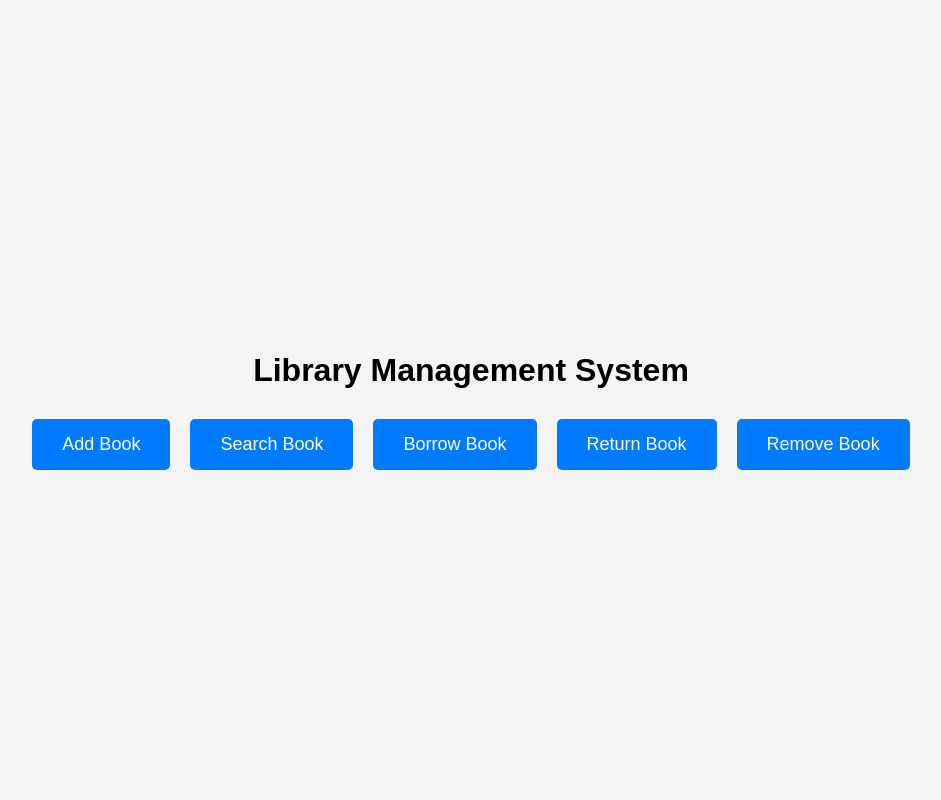
After one commit to Itsyehia/Library-System---Banque-Misr, a Flask app: template flask_postgres/templates/home.html in a window 1280 px wide. The commit adds this page. Shown: the whole page, without its empty margins (169-1110 px from the left). Run offline with Flask 3, Linux system fonts and the light colour scheme; the template is opened without the code that fills it, so the values that code supplies are empty; some libraries are stand-ins or nearby versions.

Commit message:
update UI and add comments

```diff
--- a/flask_postgres/app.py
+++ b/flask_postgres/app.py
@@ -3,44 +3,34 @@ from flask import Flask, render_template, redirect, url_for
 from flask import request
 from init_db import get_books, borrow_book, return_book_to_library, Search_books
 
-
 app = Flask(__name__)
 
 
+# Database connection function
 def db_conn():
-    conn = psycopg2.connect(database="BM Task", host="localhost", user="postgres", password="54321", port="5432")
+    """
+    Establishes a connection to the PostgreSQL database.
+    """
+    conn = psycopg2.connect(database="BM Task", host="localhost", user="postgres", password="root", port="5432")
     return conn
 
 
+# Route for the home page
 @app.route('/')
-def index():
-    conn = db_conn()
-    cur = conn.cursor()
-    cur.execute('''SELECT * FROM course''')
-    data = cur.fetchall()
-    cur.close()
-    conn.close()
-    return render_template('index.html', data=data)
+def home():
+    """
+    Renders the home page.
+    """
+    return render_template('home.html')
 
 
-@app.route('/create', methods=['POST'])
-def create():
-    conn = db_conn()
-    cur = conn.cursor()
-    name = request.form['name']
-
-    # Corrected SQL statement with parameters
-    cur.execute('''INSERT INTO course (name) VALUES (%s)''', (name,))
-
-    conn.commit()
-    cur.close()
-    conn.close()
-
-    return redirect(url_for('index'))
-
-
+# Route for borrowing a book
 @app.route('/borrow', methods=['GET', 'POST'])
 def borrow():
+    """
+    Handles the borrowing of a book. Validates user ID and book name,
+    and processes the borrowing request.
+    """
     message = None
     if request.method == 'POST':
         book_name = request.form.get('book_name')
@@ -66,12 +56,17 @@ def borrow():
         except ValueError:
             message = "Invalid User ID. Please enter a valid number."
 
-    books = get_books()
+    books = get_books()  # Fetch the list of books from the database
     return render_template('borrow.html', books=books, message=message)
 
 
+# Route for returning a book
 @app.route('/return', methods=['GET', 'POST'])
 def return_book():
+    """
+    Handles the return of a book. Validates user ID and book name,
+    and processes the return request.
+    """
     message = None
     if request.method == 'POST':
         book_name = request.form.get('book_name')
@@ -97,11 +92,17 @@ def return_book():
         except ValueError:
             message = "Invalid User ID. Please enter a valid number."
 
-    books = get_books()
+    books = get_books()  # Fetch the list of books from the database
     return render_template('return.html', books=books, message=message)
 
+
+# Route for searching books
 @app.route('/searchbooks', methods=['GET', 'POST'])
 def search_books():
+    """
+    Handles the search for books. Validates search query and returns
+    search results.
+    """
     message = None
     books = []  # Initialize the 'books' variable with an empty list
 
@@ -122,14 +123,17 @@ def search_books():
     return render_template('SearchBook.html', books=books, message=message)
 
 
-
-@app.route('/ShowBooks')
+# Route for showing all books
+@app.route('/showbooks')
 def show_books():
+    """
+    Retrieves and displays all books from the database.
+    """
     try:
         conn = db_conn()
         cur = conn.cursor()
         cur.execute('''SELECT * FROM book''')
-        data = cur.fetchall()
+        data = cur.fetchall()  # Fetch all book records
         cur.close()
         conn.close()
         return render_template('ShowBooks.html', data=data)
@@ -138,8 +142,12 @@ def show_books():
         return "An error occurred while fetching books.", 500
 
 
-@app.route('/AddBook', methods=['GET', 'POST'])
+# Route for adding a new book
+@app.route('/addbook', methods=['GET', 'POST'])
 def add_book():
+    """
+    Handles the addition of a new book to the database.
+    """
     if request.method == 'POST':
         name = request.form['name']
         userID = None  # userID will be None, meaning NULL in SQL
@@ -156,8 +164,12 @@ def add_book():
     return render_template('AddBook.html')
 
 
-@app.route('/RemoveBook/<int:book_id>', methods=['POST'])
+# Route for removing a book by its ID
+@app.route('/removebook/<int:book_id>', methods=['POST'])
 def remove_book(book_id):
+    """
+    Handles the removal of a book from the database by its ID.
+    """
     try:
         conn = db_conn()
         cur = conn.cursor()
--- /dev/null
+++ b/flask_postgres/templates/home.html
@@ -0,0 +1,71 @@
+<!DOCTYPE html>
+<html lang="en">
+<head>
+    <meta charset="UTF-8">
+    <meta name="viewport" content="width=device-width, initial-scale=1.0">
+    <title>Home Page</title>
+    <style>
+        body {
+            font-family: Arial, sans-serif;
+            margin: 0;
+            padding: 0;
+            display: flex;
+            justify-content: center;
+            align-items: center;
+            height: 100vh;
+            background-color: #f4f4f4;
+        }
+
+        .container {
+            text-align: center;
+        }
+
+        .button-container {
+            display: flex;
+            flex-wrap: wrap;
+            justify-content: center;
+            gap: 20px;
+            margin-top: 30px;
+        }
+
+        .button-container a {
+            display: inline-block;
+            padding: 15px 30px;
+            background-color: #007bff;
+            color: white;
+            text-decoration: none;
+            border-radius: 5px;
+            font-size: 18px;
+            transition: background-color 0.3s ease;
+        }
+
+        .button-container a:hover {
+            background-color: #0056b3;
+        }
+
+        @media (max-width: 600px) {
+            .button-container {
+                flex-direction: column;
+                width: 80%;
+            }
+
+            .button-container a {
+                width: 100%;
+                text-align: center;
+            }
+        }
+    </style>
+</head>
+<body>
+    <div class="container">
+        <h1>Library Management System </h1>
+        <div class="button-container">
+            <a href="/addbook">Add Book </a>
+            <a href="/searchbooks">Search Book</a>
+            <a href="/borrow">Borrow Book</a>
+            <a href="/return">Return Book</a>
+            <a href="/showbooks">Remove Book</a>
+        </div>
+    </div>
+</body>
+</html>
```
Also changed, not shown: flask_postgres/init_db.py (+5 -5 lines), flask_postgres/templates/AddBook.html (+61 -6 lines), flask_postgres/templates/ShowBooks.html (+50 -6 lines), flask_postgres/templates/borrow.html (+10 -7 lines), flask_postgres/templates/return.html (+9 -1 lines).
